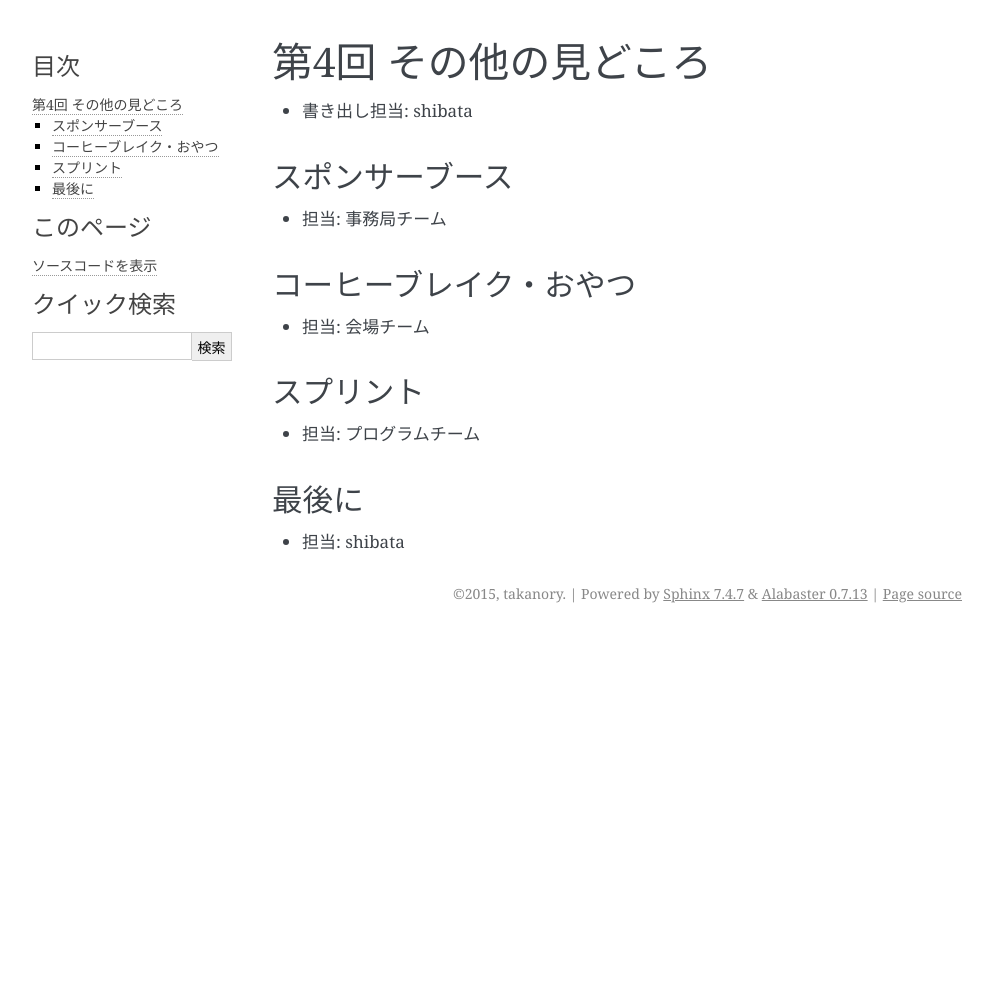
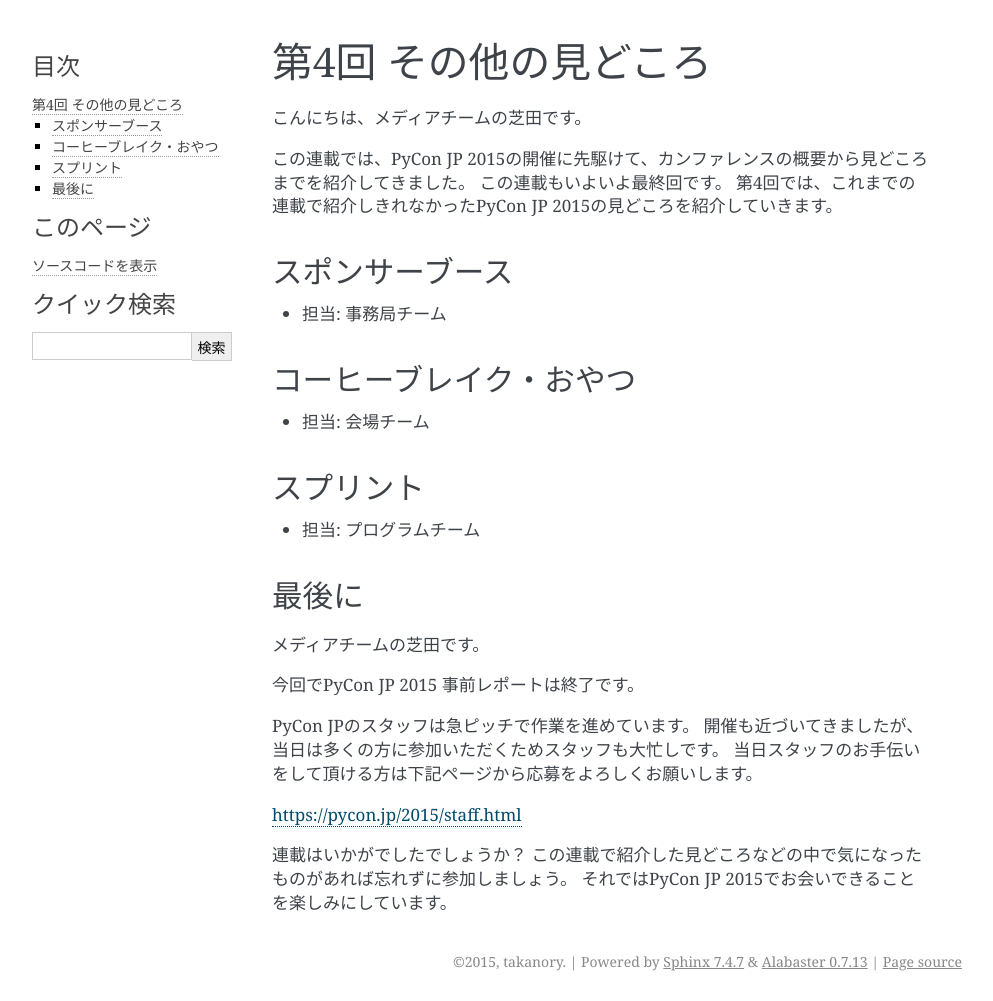
Before and after one commit to pyconjp/reports2015, a Sphinx documentation site: the page built from pre/source/04_others.rst, in a window 1280 px wide. Shown: the whole page, without its empty margins (148-1141 px from the left). Built offline with Sphinx 7.4.7, drawn with Linux system fonts in a browser that asks for light colours; before the commit the page ends 900 px from its top, so only the background shows below that.

Commit message:
Add introduction and conclusion to codezine 3rd, 4th reports

```diff
--- a/pre/source/04_others.rst
+++ b/pre/source/04_others.rst
@@ -2,7 +2,12 @@
  第4回 その他の見どころ
 ========================
 
-- 書き出し担当: shibata
+こんにちは、メディアチームの芝田です。
+
+この連載では、PyCon JP 2015の開催に先駆けて、カンファレンスの概要から見どころまでを紹介してきました。
+この連載もいよいよ最終回です。
+第4回では、これまでの連載で紹介しきれなかったPyCon JP 2015の見どころを紹介していきます。
+
 
 スポンサーブース
 ================
@@ -18,4 +23,17 @@
 
 最後に
 ======
-- 担当: shibata
+
+メディアチームの芝田です。
+
+今回でPyCon JP 2015 事前レポートは終了です。
+
+PyCon JPのスタッフは急ピッチで作業を進めています。
+開催も近づいてきましたが、当日は多くの方に参加いただくためスタッフも大忙しです。
+当日スタッフのお手伝いをして頂ける方は下記ページから応募をよろしくお願いします。
+
+https://pycon.jp/2015/staff.html
+
+連載はいかがでしたでしょうか？
+この連載で紹介した見どころなどの中で気になったものがあれば忘れずに参加しましょう。
+それではPyCon JP 2015でお会いできることを楽しみにしています。
```
Also changed, not shown: pre/source/03_venue_party.rst (+14 -2 lines).
